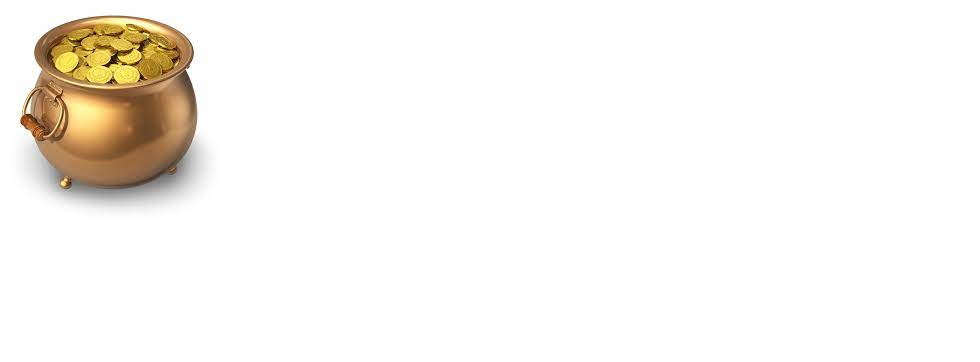
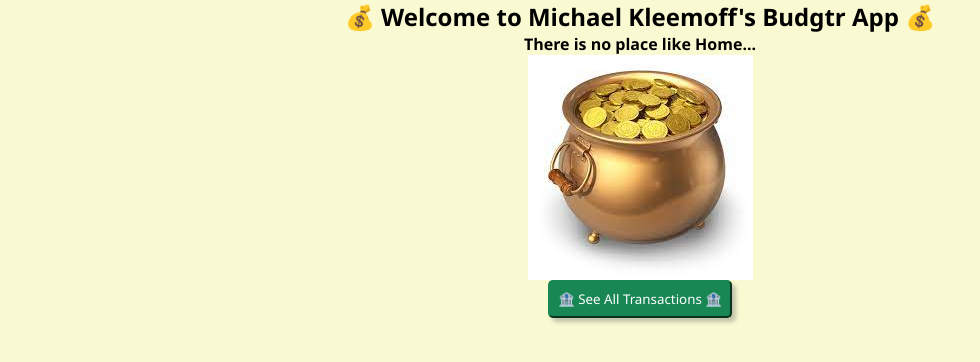
Before and after one commit to MichaelKleemoff/mkleemoff-budgtr-front-end, a React (Vite) app: page / in a window 1280 px wide. Shown: the top 362 px of the page, without its empty margins (0-980 px from the left). Built offline with nearby package versions, Linux system fonts and the light colour scheme.

Commit message:
Update 'Home.jsx', 'App.css', 'App.jsx'. Work on 'btn-home'.

```diff
--- a/src/App.css
+++ b/src/App.css
@@ -2,4 +2,42 @@
 	margin: 0;
 	padding: 0;
 	box-sizing: border-box;
+	font-family: 'Segoe UI', Tahoma, Geneva, Verdana, sans-serif;
 }
+
+body {
+	background: #fafad2;
+}
+
+/* Home Page */
+
+.home {
+	display: flex;
+	flex-direction: column;
+	justify-content: center;
+	align-items: center;
+}
+
+/* Home Button */
+.btn-home {
+	color: #fff;
+	background-color: #198754;
+	border-color: #198754;
+	padding: 8px;
+	border-radius: 5px;
+	transition: all 0.7s;
+	box-shadow: 4px 4px 4px rgba(110, 110, 110, 0.4);
+}
+
+.btn-home:hover {
+	cursor: pointer;
+	color: olivedrab;
+	background-color: gold;
+	font-family: bold;
+	transition: 0.4s;
+}
+
+.btn-home:active {
+	box-shadow: 2px 2px 2px rgba(70, 70, 70, 0.5);
+	transform: translateY(4px);
+}
--- a/src/App.jsx
+++ b/src/App.jsx
@@ -1,11 +1,21 @@
+// DEPENDENCIES
 import './App.css';
-import potOfGold from './assets/pot-of-gold.jpeg';
+import { BrowserRouter as Router, Routes, Route } from 'react-router-dom';
+
+// PAGES
+import Home from './Pages/Home';
 
 function App() {
 	return (
-		<>
-			<img src={potOfGold} alt='pot of gold' />
-		</>
+		<div className='App'>
+			<Router>
+				<main>
+					<Routes>
+						<Route path='/' element={<Home />} />
+					</Routes>
+				</main>
+			</Router>
+		</div>
 	);
 }
 
--- a/src/Pages/Home.jsx
+++ b/src/Pages/Home.jsx
@@ -3,23 +3,19 @@ import potOfGold from '../assets/pot-of-gold.jpeg';
 
 const Home = () => {
 	return (
-		<main>
-			<article className='Home'>
+		<article className='home'>
 			<h2>💰 Welcome to Michael Kleemoff&apos;s Budgtr App 💰</h2>
 			<h4>There is no place like Home...</h4>
 			<img className='mt-4' src={potOfGold} alt='Pot of Gold' />
-			</article>
-			<article className='home-link mt-4'>
 			<Button
-					href='/transactions'
-					className='home-link-button'
+				// href='/transactions'
+				className='btn-home'
 				variant='success'
 				size='lg'
 			>
 				🏦 See All Transactions 🏦
 			</Button>
 		</article>
-		</main>
 	);
 };
 
```
Lines whose indentation alone changed are shown as unchanged.
